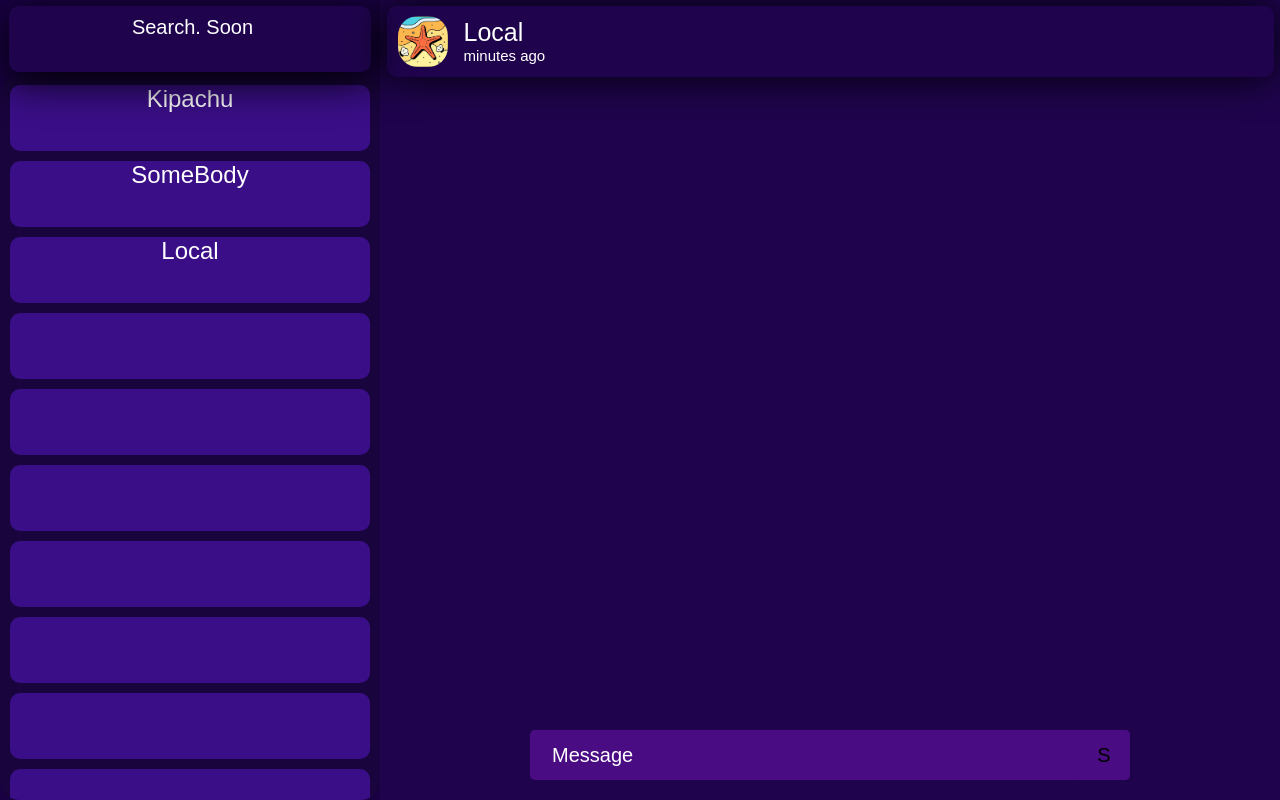
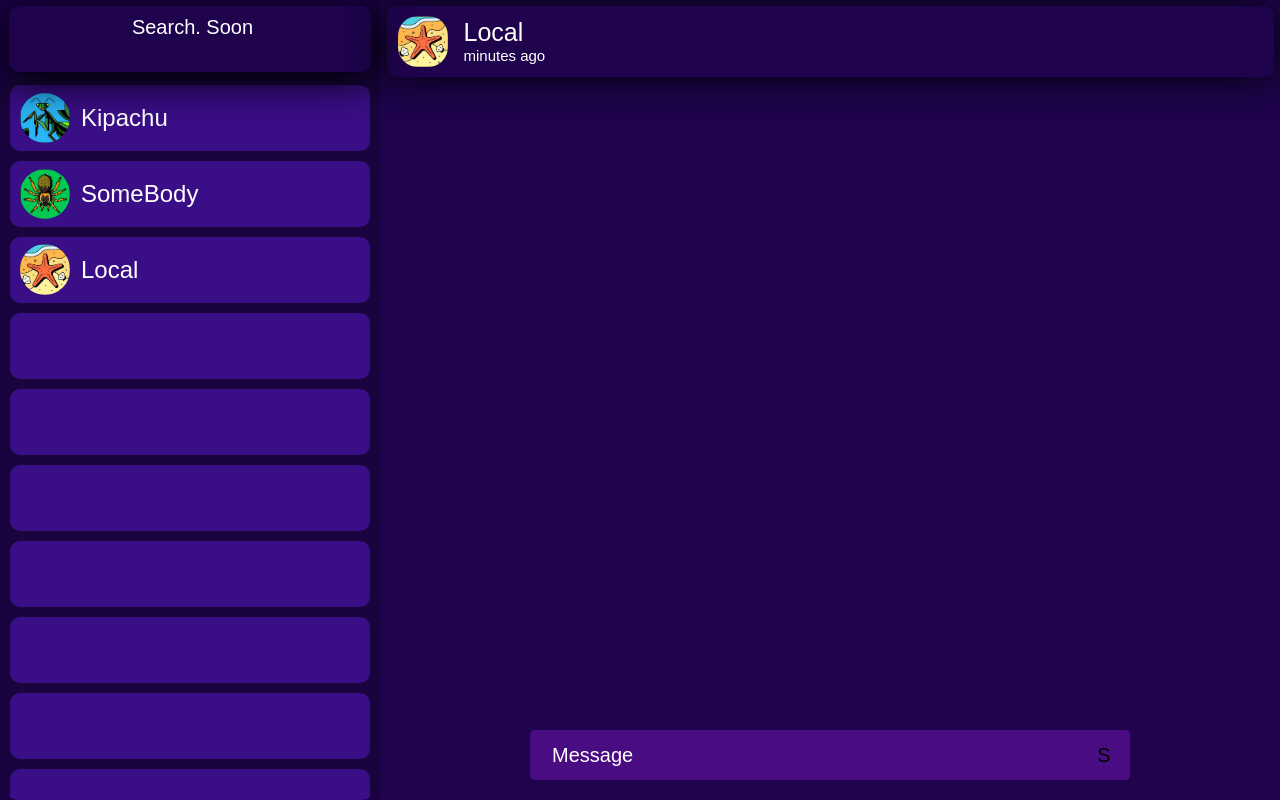
Before and after one commit to Kipachu-1/WebChat-flask, a Flask app: page /home in a window 1280 px wide. Run offline with Flask 2, Linux system fonts and the light colour scheme; a user stored in the database is signed in; data comes from the database, SQL or seed files in the repository; data that the repository does not hold is empty; some libraries are stand-ins or nearby versions.

Commit message:
chat_block avatar

```diff
--- a/app.py
+++ b/app.py
@@ -40,7 +40,8 @@ def gene_chat_id(name):
         uni_id = list2[0] + '_' + list2[1]
         dict1 = {
             'name' : i.Username,
-            'uni_id': uni_id
+            'uni_id': uni_id,
+            'Image_id': str(i.Image_id)
         }
         list.append(dict1)
     return list
@@ -81,7 +82,7 @@ def room_page(chatid):
         send(message, broadcast=True)
     Cut_name = str(chatid).replace('_', '')
     Cut_name = Cut_name.replace(name, '')
-    User_avatar = str(User.query.filter_by(Username=Cut_name).all()[0].Image_id) + '.jpg'
+    User_avatar = str(User.query.filter_by(Username=Cut_name).all()[0].Image_id)
     if name not in chatid:
         return abort(404)
     else:
@@ -118,7 +119,7 @@ def SignUp():
         check_db = User.query.filter_by(Username=New_Username).all()
         if Password1 == Password2 and check_db == []:
             Password_hash = generate_password_hash(Password1, method='pbkdf2:sha256', salt_length=20)
-            New_User = User(Username=New_Username, Password=Password_hash, Image_id=random.randint(1, 9))
+            New_User = User(Username=New_Username, Password=Password_hash, Image_id=random.randint(1, 8))
             db.session.add(New_User)
             db.session.commit()
             return redirect('login')
--- a/static/main_page.css
+++ b/static/main_page.css
@@ -227,6 +227,25 @@ body {
     height: 100%;
     text-decoration: none;
     color: white;
+    display: flex;
+    flex-direction: row;
+    align-items: flex-start;
+}
+
+
+.chat-link > p {
+    margin: auto 5px;
+}
+
+
+.chat-link > img {
+    margin-left: 10px;
+    border-radius: 50%;
+}
+
+
+.right-column > .sidebar-header {
+    margin-bottom: 16px;
 }
 
 .sender_name {
--- a/templates/chat_page.html
+++ b/templates/chat_page.html
@@ -55,7 +55,7 @@
 
 
         {% block chat_info %}
-        <img class='avatar-photo' src="{{url_for("static", filename = 'Users_avatar/')}}{{ User_avatar }}">
+        <img class='avatar-photo' src="{{url_for("static", filename = 'Users_avatar/')}}{{ User_avatar + '.jpg' }}">
         <div class='chat-info'><p class="chat-info-name">{{Cut_name}}</p>
         {% endblock %}
 
--- a/templates/main_page.html
+++ b/templates/main_page.html
@@ -53,7 +53,7 @@
                 $("#message").keyup(function(event) {
                     if (event.which === 13) {
                         if ($('#message').val() !== '') {
-                            socket.send($('#message').val());
+                            socket.send($('#sender_name').val() + ':' + $('#message').val());
                             $('#message').val('');
                             $("#messages").scrollTop($("#messages")[0].scrollHeight);
                           }
@@ -78,10 +78,16 @@
             <div class="chat-list">
                 {% for User in Users_block%}
                 {% if User['name'] != name %}
-                <div class="chat-block"><a class='chat-link' href='/home/{{User["uni_id"]}}'>{{User['name']}}</a></div>
+                <div class="chat-block"><a class='chat-link' href='/home/{{User["uni_id"]}}'>
+                    <img class='avatar-photo' src="{{url_for("static", filename = 'Users_avatar/')}}{{ User.Image_id + '.jpg' }}">
+                    <p>{{User['name']}}</p>
+                </a></div>
                 {% endif %}
                 {% endfor %}
-                <div class="chat-block"><a class='chat-link' href='{{url_for("main_page")}}'>Local {{last_message}}</a></div>
+                <div class="chat-block"><a class='chat-link' href='{{url_for("main_page")}}'>
+                    <img class='avatar-photo' src="{{url_for('static', filename = 'asaas.jpg')}}">
+                    <p>Local</p>
+                </a></div>
                 <div class="chat-block"></div>
                 <div class="chat-block"></div>
                 <div class="chat-block"></div>
```
